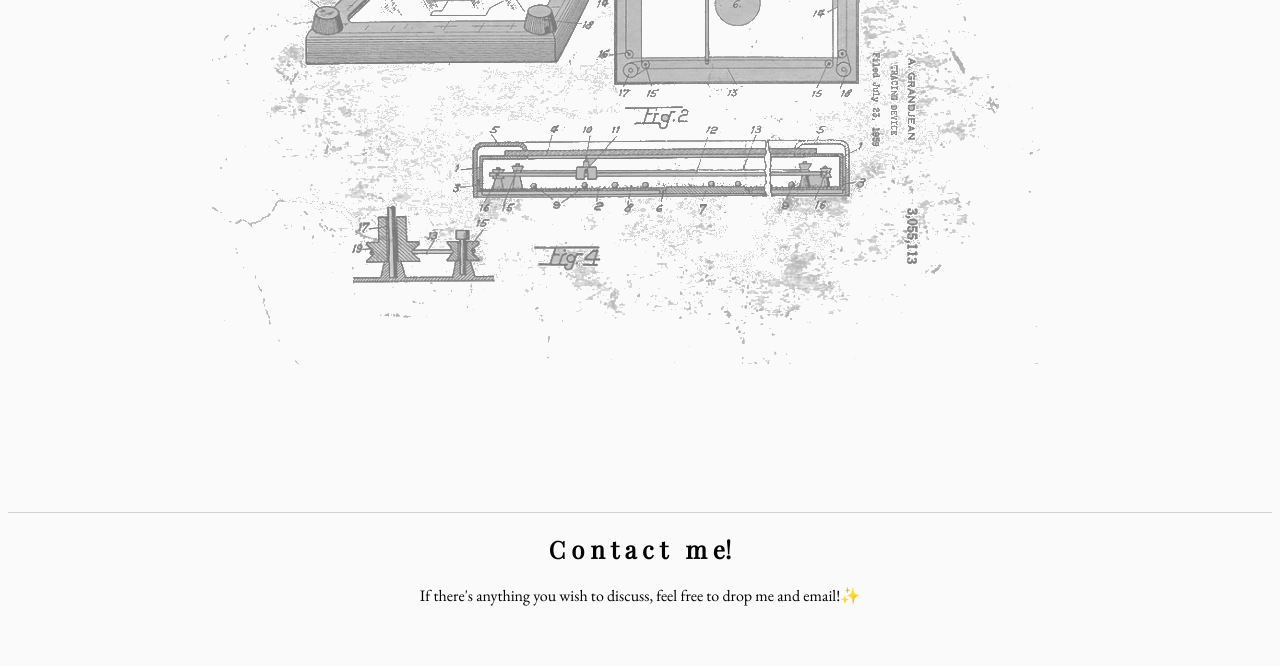
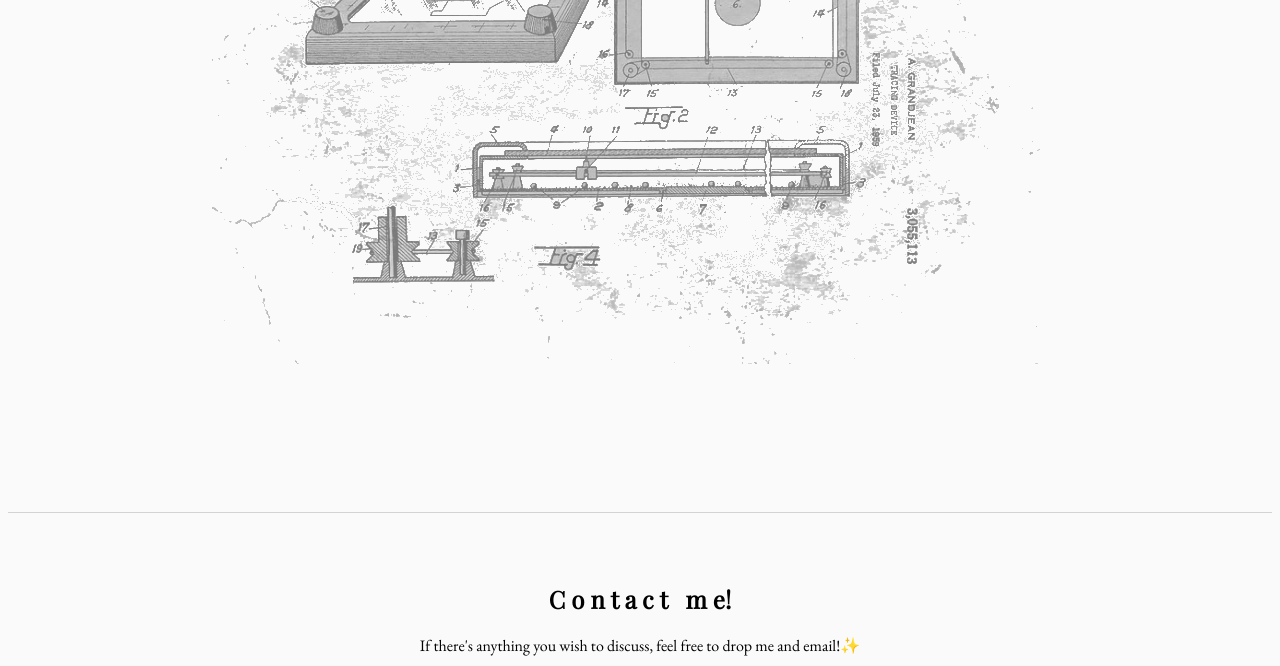
Before and after one commit to pewleh/pewleh.github.io, a website: page index.html in a window 1280 px wide. Shown: the part 2859-3525 px from the top of the page. Drawn offline with nearby package versions, Linux system fonts and the light colour scheme.

Commit message:
resolving sync issue

```diff
--- a/styles/scss/style.scss
+++ b/styles/scss/style.scss
@@ -88,11 +88,11 @@ nav { width: 100%;
 }
 
 .contact-container{
+  padding-top: 50px;
   margin-bottom: 2vh;
   text-align: center;
   .contact-para{
     font-family: 'EB Garamond', serif;
-    padding-bottom: 60px;
   }
 
   .contact-icon{
```
Also changed, not shown: styles/css/style.css, 1 other file.
